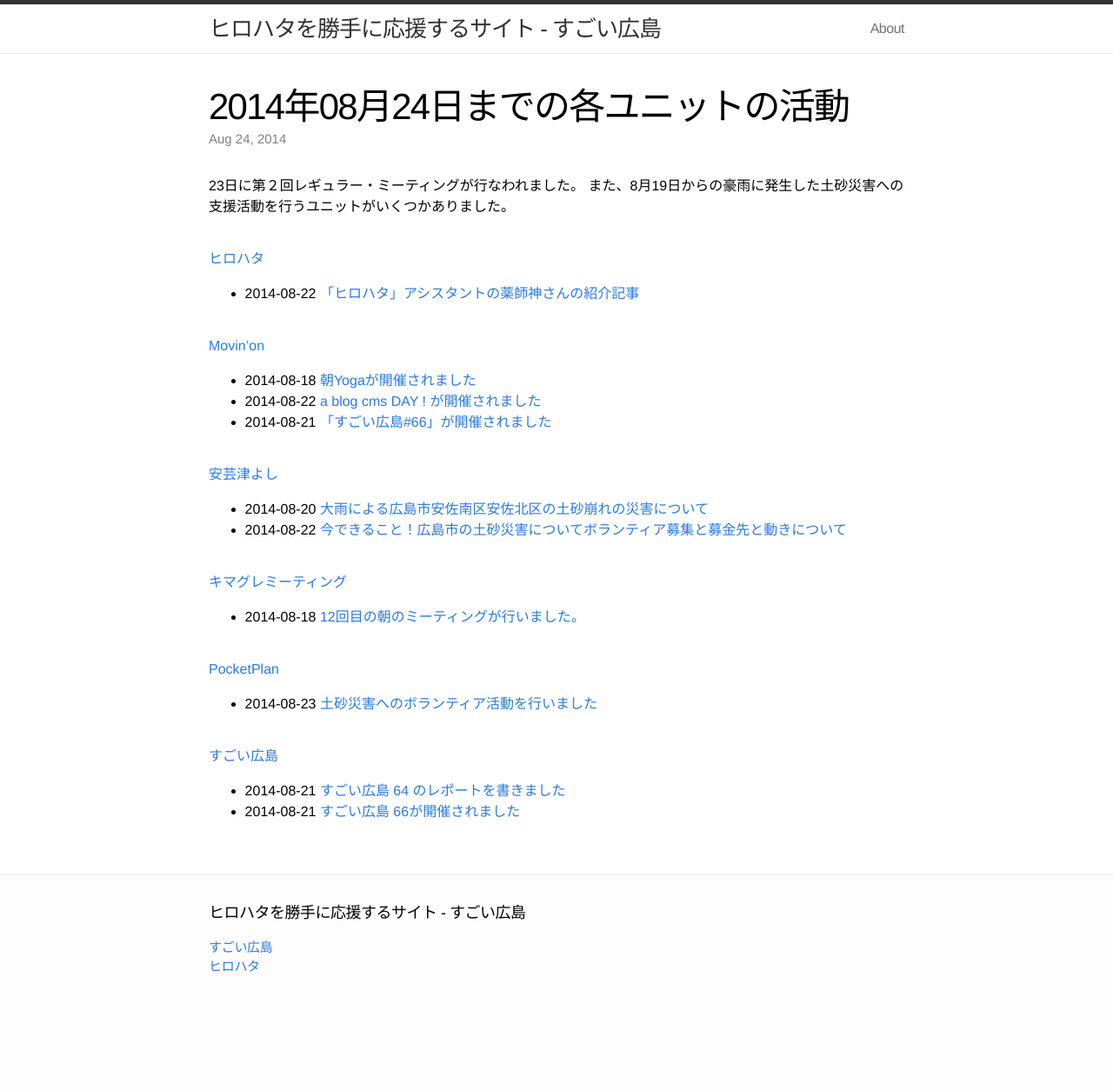
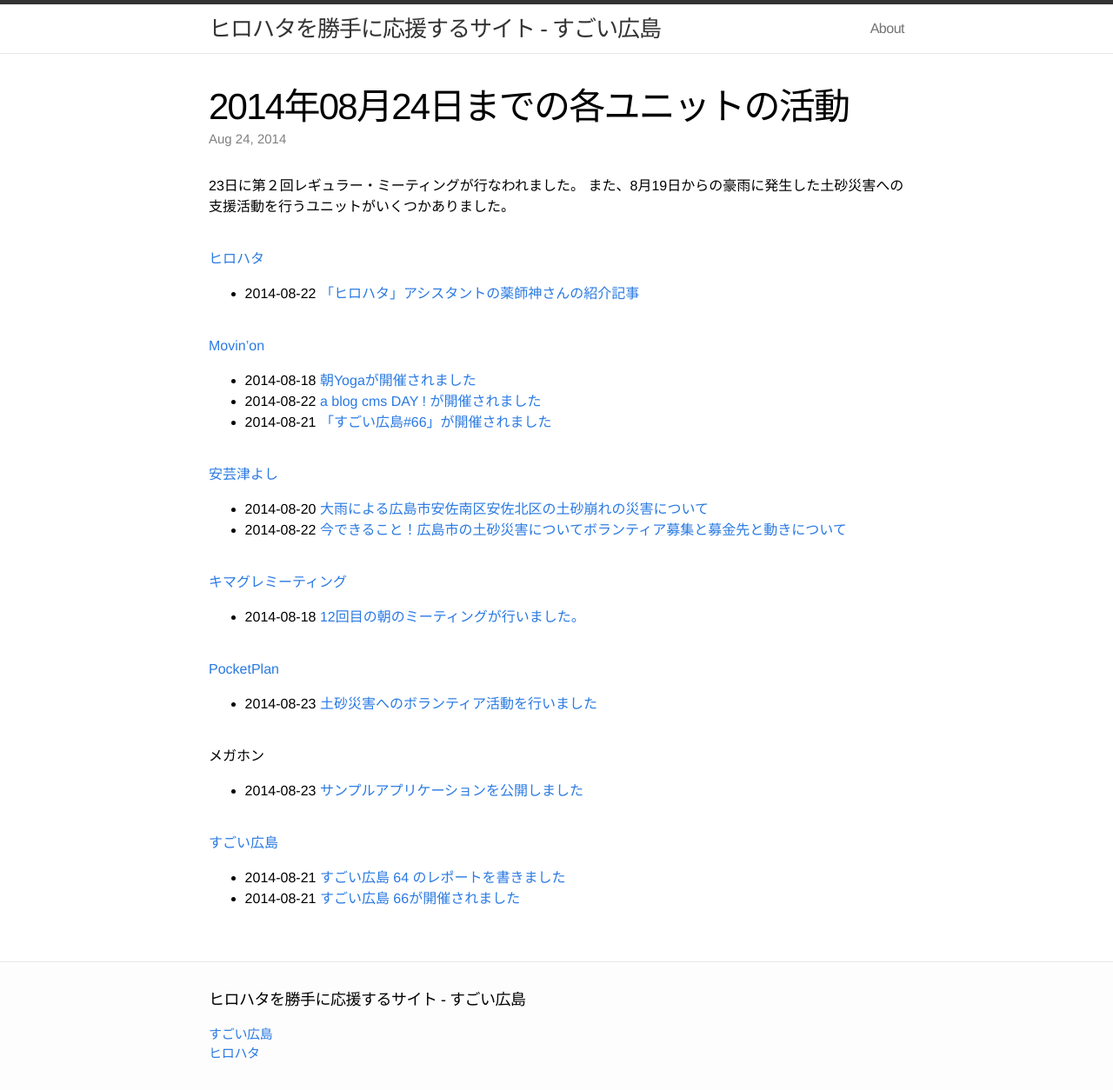
Before and after one commit to great-h/hirohata, a Jekyll site: the page built from _posts/2014-08-24-report.markdown, in a window 1280 px wide. Shown: the whole page at 87% size. Built offline with Jekyll 4.4.1, drawn with Linux system fonts in a browser that asks for light colours; before the commit the page ends 1154 px from its top, so only the background shows below that.

Commit message:
メガホンのサンプルアプリケーションへのリンクを追加

```diff
--- a/_posts/2014-08-24-report.markdown
+++ b/_posts/2014-08-24-report.markdown
@@ -34,7 +34,9 @@ date:   2014-08-24 00:00:00
 
 * 2014-08-23 [土砂災害へのボランティア活動を行いました](http://www.facebook.com/PocketPlan/posts/690281907724451)
 
+# メガホン
 
+* 2014-08-23 [サンプルアプリケーションを公開しました](http://api.m-ph.org:3000/)
 
 # [すごい広島](http://great-h.github.io/)
 
```
